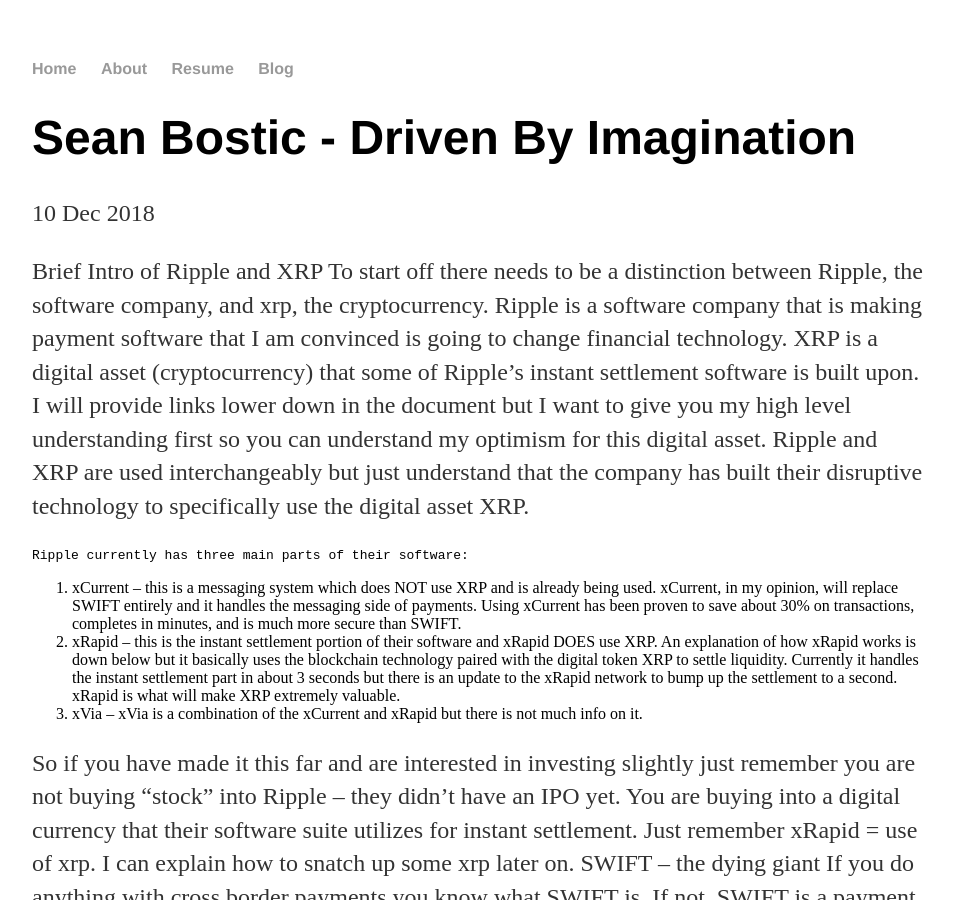
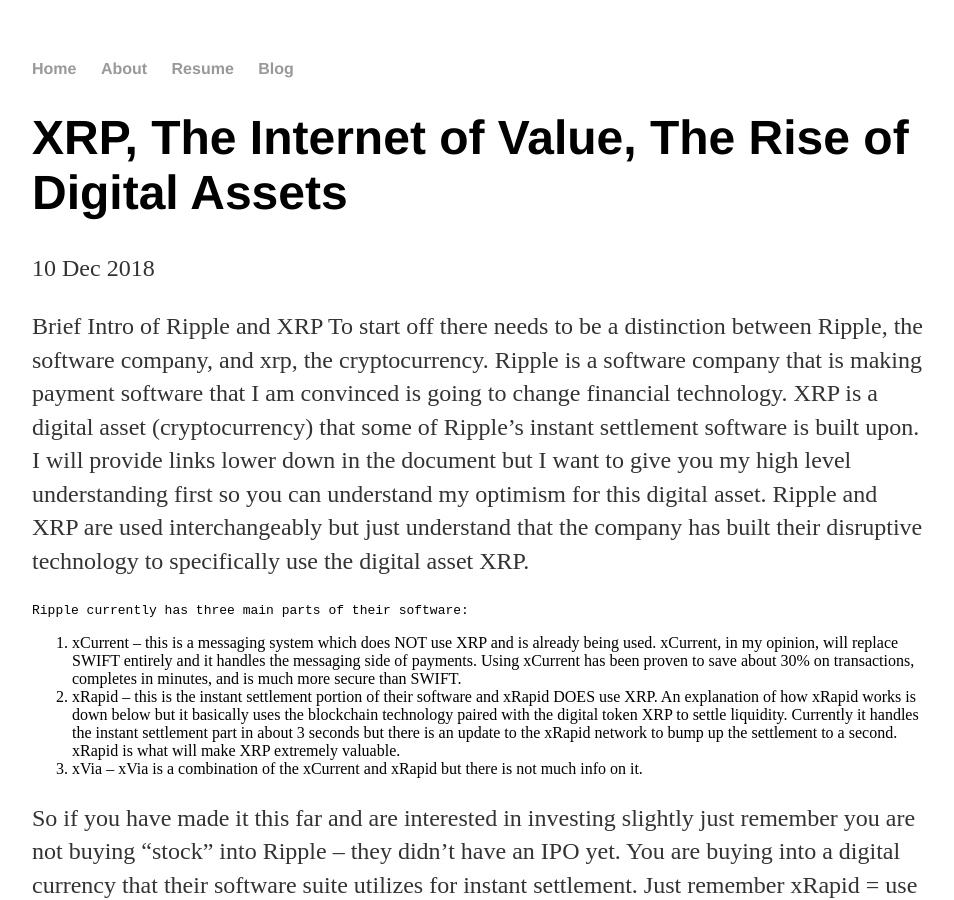
Before and after one commit to sean-bostic/sean-bostic.github.io, a Jekyll site: the page built from _posts/2018-12-10-XRP-The-Greatest-Digital-Asset-Ever-Created.md, in a window 1280 px wide and 900 px high. Shown: the whole window, without its empty margins (160-1114 px from the left). Built offline with Jekyll 4.4.1, drawn with Linux system fonts in a browser that asks for light colours.

Commit message:
Updating title of old blog post to reflect information

```diff
--- a/_posts/2018-12-10-XRP-The-Greatest-Digital-Asset-Ever-Created.md
+++ b/_posts/2018-12-10-XRP-The-Greatest-Digital-Asset-Ever-Created.md
@@ -1,6 +1,6 @@
 ---
 layout: post
-title: "Sean Bostic - Driven By Imagination"
+title: "XRP, The Internet of Value, The Rise of Digital Assets"
 date: 2018-12-10
 ---
 
```
